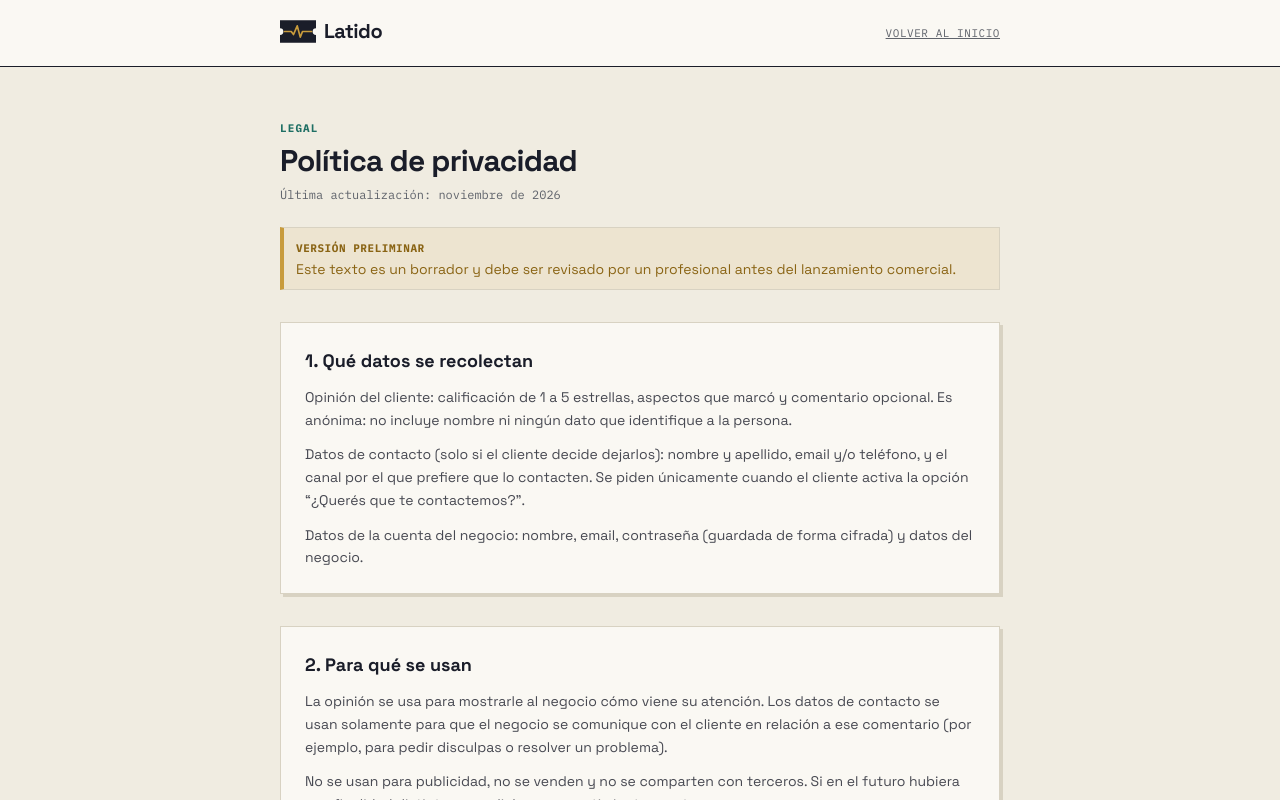
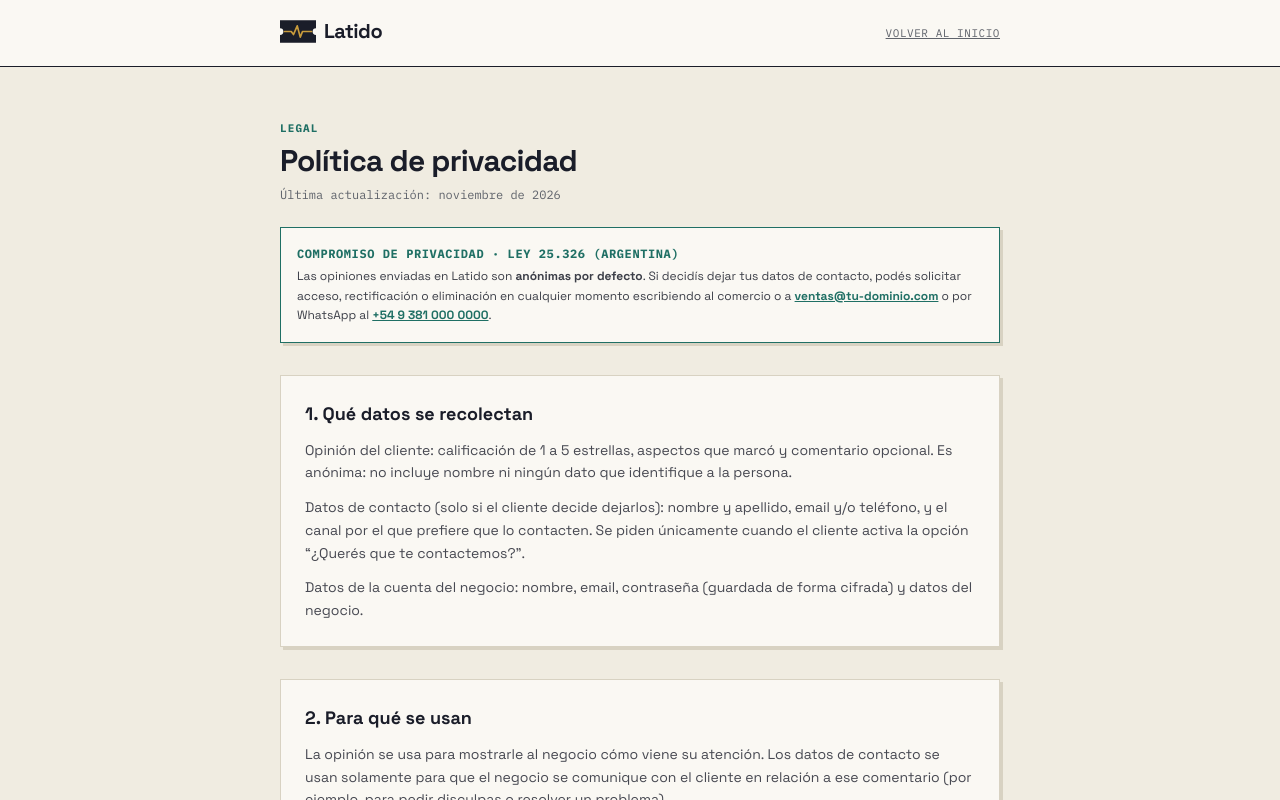
Before and after one commit to LautaroLeall/Latido-Front, a React (Vite) app: page /privacidad in a window 1280 px wide. Shown: the top 800 px of the page. Built offline with nearby package versions, Linux system fonts and the light colour scheme; no server answers.

Commit message:
feat(legal): limpiar titulo duplicado y formalizar aviso de derechos ARCO Ley 25.326

```diff
--- a/src/features/legal/PrivacyPage.jsx
+++ b/src/features/legal/PrivacyPage.jsx
@@ -1,8 +1,7 @@
-import React, { useEffect } from 'react';
+import React from 'react';
 import { Link } from 'react-router-dom';
 import LatidoLogo from '../../components/branding/LatidoLogo';
-import { usePageMeta } from '../../lib/seo';
-import Alert from '../../components/ui/Alert';
+import { buildMailUrl, buildWhatsAppUrl, CONTACT_EMAIL, displayPhone } from '../../lib/contact';
 
 const SECTIONS = [
   {
@@ -55,17 +54,6 @@ const SECTIONS = [
 ];
 
 export default function PrivacyPage() {
-  usePageMeta({
-    title: 'Política de Privacidad · Latido',
-    description: 'Cómo Latido protege los datos personales de clientes y negocios conforme a la Ley 25.326.'
-  });
-  useEffect(() => {
-    const previous = document.title;
-    document.title = 'Política de privacidad · Latido';
-    window.scrollTo({ top: 0 });
-    return () => { document.title = previous; };
-  }, []);
-
   return (
     <div className="min-h-screen bg-paper-dim">
       <header className="bg-paper border-b-[1.5px] border-ink">
@@ -80,9 +68,30 @@ export default function PrivacyPage() {
         <h1 className="text-3xl font-bold tracking-tight mt-1">Política de privacidad</h1>
         <p className="font-mono text-xs text-muted mt-2">Última actualización: noviembre de 2026</p>
 
-        <Alert variant="warning" title="Versión preliminar" className="mt-6">
-          Este texto es un borrador y debe ser revisado por un profesional antes del lanzamiento comercial.
-        </Alert>
+        <div className="mt-6 bg-paper border-[1.5px] border-teal p-4 shadow-hard-line text-xs text-ink/85 leading-relaxed">
+          <strong className="font-mono uppercase tracking-wider text-teal block mb-1">
+            Compromiso de privacidad · Ley 25.326 (Argentina)
+          </strong>
+          Las opiniones enviadas en Latido son <strong>anónimas por defecto</strong>. Si decidís dejar tus datos de contacto,
+          podés solicitar acceso, rectificación o eliminación en cualquier momento escribiendo al comercio o a{' '}
+          <a
+            href={buildMailUrl('Solicitud de privacidad (Ley 25.326) · Latido', 'Hola, quiero realizar una consulta sobre mis datos personales en Latido.')}
+            target="_blank"
+            rel="noopener noreferrer"
+            className="text-teal font-bold underline"
+          >
+            {CONTACT_EMAIL}
+          </a>{' '}
+          o por WhatsApp al{' '}
+          <a
+            href={buildWhatsAppUrl('Hola, quiero realizar una consulta sobre privacidad de datos en Latido.')}
+            target="_blank"
+            rel="noopener noreferrer"
+            className="text-teal font-bold underline"
+          >
+            {displayPhone()}
+          </a>.
+        </div>
 
         <div className="mt-8 space-y-8">
           {SECTIONS.map(s => (
```
